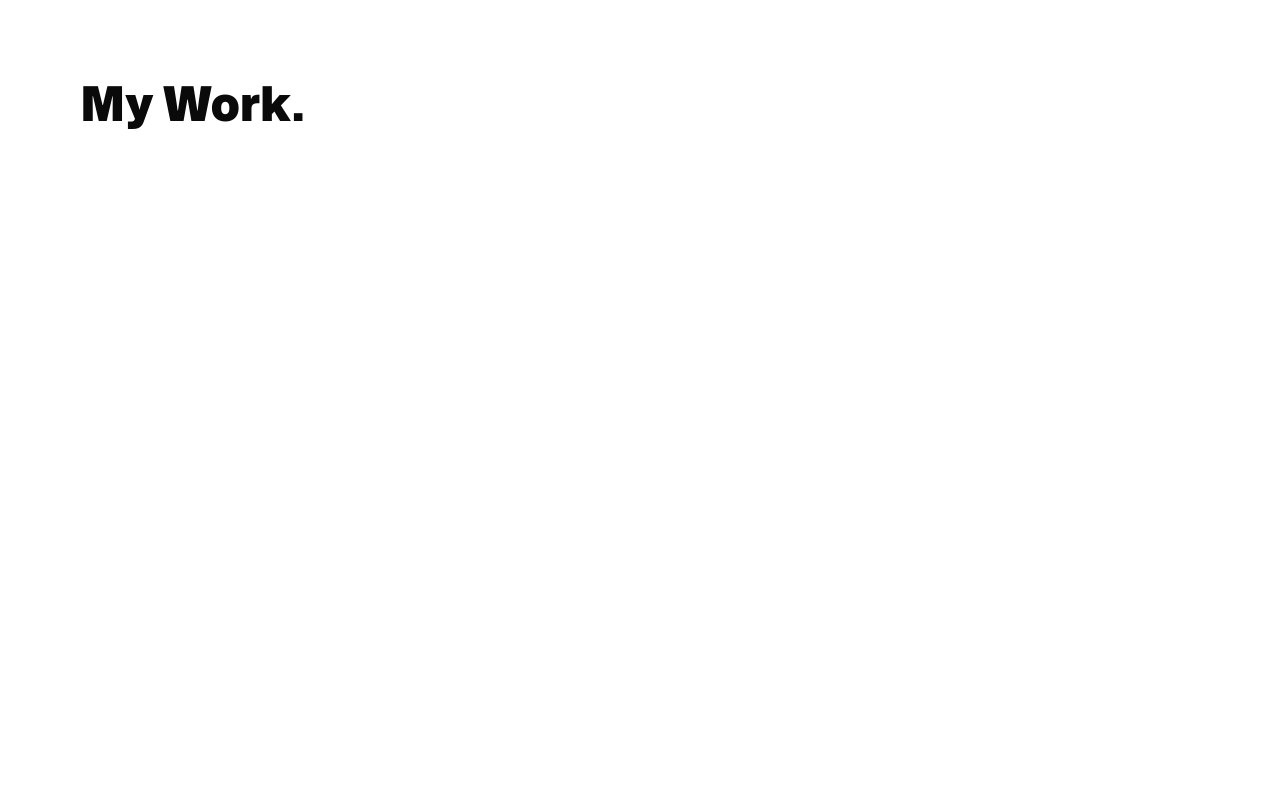
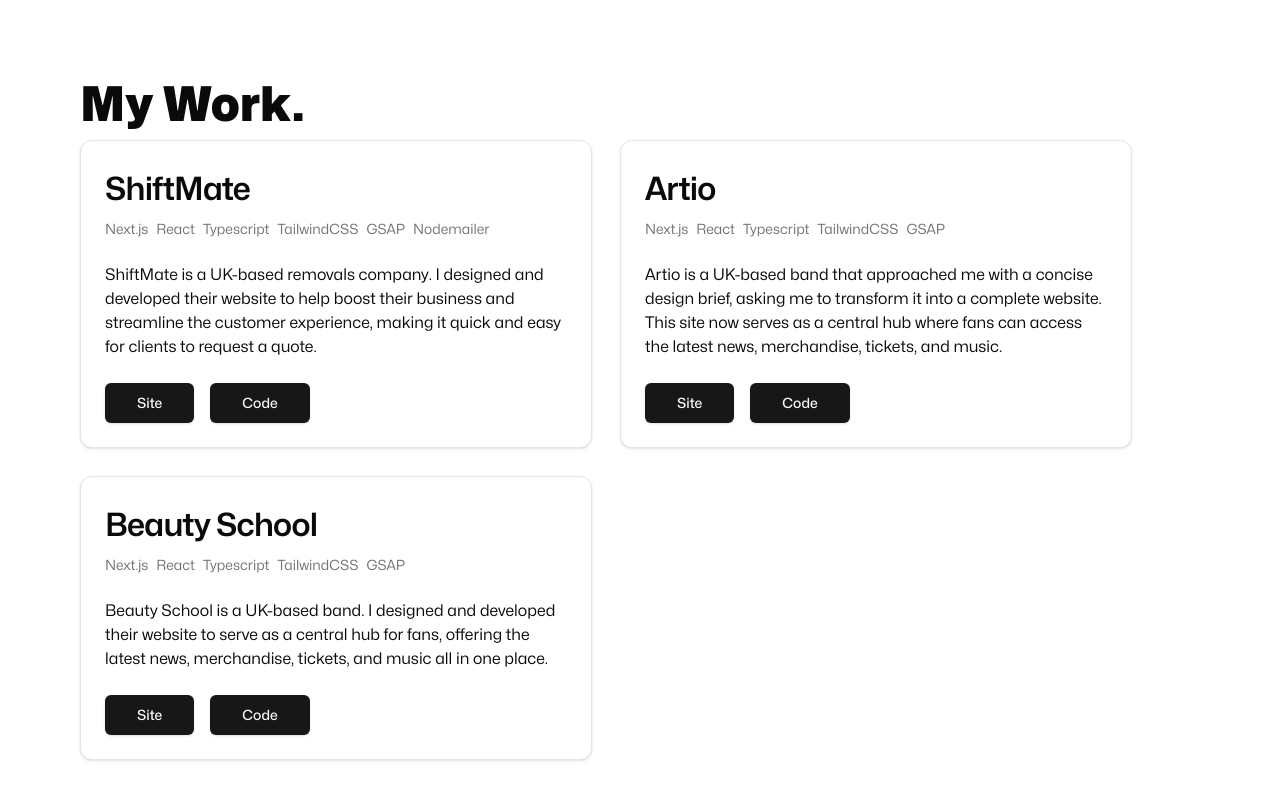
Before and after one commit to JBlackburn94/portfolio_2024, a Next.js app: page / in a window 1280 px wide. Shown: the part 1592-2392 px from the top of the page. Before the commit the page ends 1772 px from the top, so only its background shows below. Built offline with nearby package versions, Linux system fonts and the light colour scheme.

Commit message:
adds portfolio page and card component, and contact page

```diff
--- /dev/null
+++ b/app/pageComponents/Contact.tsx
@@ -0,0 +1,3 @@
+export default function Contact() {
+  return <div>Contact</div>;
+}
--- /dev/null
+++ b/app/pageComponents/ProjectCard.tsx
@@ -0,0 +1,57 @@
+import {
+  Card,
+  CardHeader,
+  CardTitle,
+  CardDescription,
+  CardContent,
+  CardFooter,
+} from "@/components/ui/card";
+import { Button } from "@/components/ui/button";
+import Link from "next/link";
+
+interface ProjectCardProps {
+  title: string;
+  tech: string[];
+  description: string;
+  buttonLinks: {
+    github: string;
+    live: string;
+  };
+}
+
+export default function ProjectCard({
+  title,
+  tech,
+  description,
+  buttonLinks,
+}: ProjectCardProps) {
+  return (
+    <>
+      <Card className="w-[85vw] md:w-[40vw] overflow-hidden">
+        <CardHeader>
+          <CardTitle className="text-[2rem]">{title}</CardTitle>
+          <CardDescription>
+            <ul className="flex flex-wrap gap-2">
+              {tech.map((tech) => (
+                <li key={tech}>{tech}</li>
+              ))}
+            </ul>
+          </CardDescription>
+        </CardHeader>
+        <CardContent>{description}</CardContent>
+        <CardFooter className="flex gap-4">
+          <Button asChild size={"lg"}>
+            <Link href={buttonLinks.live} target="_blank">
+              Site
+            </Link>
+          </Button>
+          <Button asChild size={"lg"}>
+            <Link href={buttonLinks.github} target="_blank">
+              Code
+            </Link>
+          </Button>
+        </CardFooter>
+      </Card>
+    </>
+  );
+}
--- a/app/pageComponents/Projects.tsx
+++ b/app/pageComponents/Projects.tsx
@@ -1,7 +1,47 @@
+import ProjectCard from "./ProjectCard";
+
 export default function Projects() {
   return (
     <section className="my-5 mx-5 md:mx-10 py-5 px-5 md:px-10">
       <h1 className="font-black text-[2.986rem]">My Work.</h1>
+      <div className="flex flex-wrap justify-center lg:justify-start items-start gap-7 w-full">
+        <ProjectCard
+          title="ShiftMate"
+          tech={[
+            "Next.js",
+            "React",
+            "Typescript",
+            "TailwindCSS",
+            "GSAP",
+            "Nodemailer",
+          ]}
+          description="ShiftMate is a UK-based removals company. I designed and developed
+          their website to help boost their business and streamline the customer
+          experience, making it quick and easy for clients to request a quote."
+          buttonLinks={{
+            github: "https://github.com/JBlackburn94/shift-mate",
+            live: "https://shiftmate.co.uk/",
+          }}
+        />
+        <ProjectCard
+          title="Artio"
+          tech={["Next.js", "React", "Typescript", "TailwindCSS", "GSAP"]}
+          description="Artio is a UK-based band that approached me with a concise design brief, asking me to transform it into a complete website. This site now serves as a central hub where fans can access the latest news, merchandise, tickets, and music."
+          buttonLinks={{
+            github: "https://github.com/JBlackburn94/artio",
+            live: "https://artiomusic.com/",
+          }}
+        />
+        <ProjectCard
+          title="Beauty School"
+          tech={["Next.js", "React", "Typescript", "TailwindCSS", "GSAP"]}
+          description="Beauty School is a UK-based band. I designed and developed their website to serve as a central hub for fans, offering the latest news, merchandise, tickets, and music all in one place."
+          buttonLinks={{
+            github: "https://github.com/JBlackburn94/bs-web",
+            live: "web-psi.vercel.app",
+          }}
+        />
+      </div>
     </section>
   );
 }
--- a/app/pageComponents/TechStackCard.tsx
+++ b/app/pageComponents/TechStackCard.tsx
@@ -93,7 +93,7 @@ const skillsBackend = [
 
 export default function TechStackCard() {
   return (
-    <div>
+    <>
       <Tabs defaultValue="account" className="w-[85vw] md:w-[400px]">
         <TabsList className="grid w-full grid-cols-2">
           <TabsTrigger value="account">Frontend</TabsTrigger>
@@ -146,6 +146,6 @@ export default function TechStackCard() {
           </Card>
         </TabsContent>
       </Tabs>
-    </div>
+    </>
   );
 }
```
